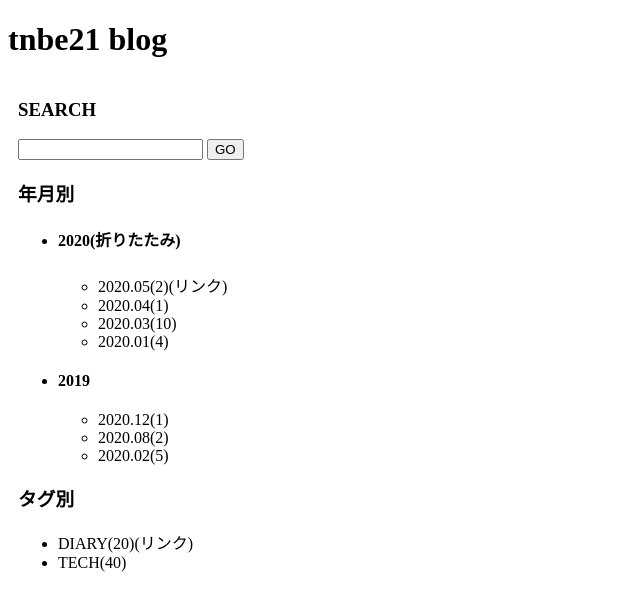
After one commit to tnbe21/blog-project, a Django app: template blog/templates/blog/base.html in a window 1280 px wide. The commit adds this page. Shown: the top 611 px of the page, without its empty margins (0-640 px from the left). Run offline with Django 3.2, Linux system fonts and the light colour scheme; the template is opened without the code that fills it, so the values that code supplies are empty.

Commit message:
base.html

```diff
--- /dev/null
+++ b/blog/templates/blog/base.html
@@ -0,0 +1,70 @@
+<!DOCTYPE html>
+<html>
+<head>
+<title>tnbe21 blog</title>
+<style>
+main {
+  float: left;
+  padding: 0 10px;
+  width: 80%;
+}
+aside {
+  float: left;
+  padding: 0 10px;
+}
+h1 a {
+  color: #000000;
+  text-decoration: none;
+}
+{% block uniq_css %}
+{% endblock %}
+</style>
+</head>
+<body>
+<header>
+  <h1><a href="{% url 'blog:index' %}">tnbe21 blog</a></h1>
+</header>
+<main>
+{% block main %}
+{% endblock %}
+</main>
+<aside>
+  <div id="search">
+    <h3>SEARCH</h3>
+    <form id="search_form" action="search">
+      <input type="text" name="word">
+      <input type="submit" value="GO">
+    </form>
+  </div>
+  <nav>
+    <h3>年月別</h3>
+    <ul>
+      <li>
+        <h4>2020(折りたたみ)</h4>
+        <ul>
+          <li>2020.05(2)(リンク)</li>
+          <li>2020.04(1)</li>
+          <li>2020.03(10)</li>
+          <li>2020.01(4)</li>
+        </ul>
+      </li>
+      <li>
+        <h4>2019</h4>
+        <ul>
+          <li>2020.12(1)</li>
+          <li>2020.08(2)</li>
+          <li>2020.02(5)</li>
+        </ul>
+      </li>
+    </ul>
+  </nav>
+  <nav>
+    <h3>タグ別</h3>
+    <ul>
+      <li>DIARY(20)(リンク)</li>
+      <li>TECH(40)</li>
+    </ul>
+  </nav>
+</aside>
+</body>
+</html>
```
Also changed, not shown: blog/templates/blog/article_detail.html (+16 -1 lines), blog/templates/blog/index.html (+4 -62 lines), blog/migrations/0001_initial.py (added).
